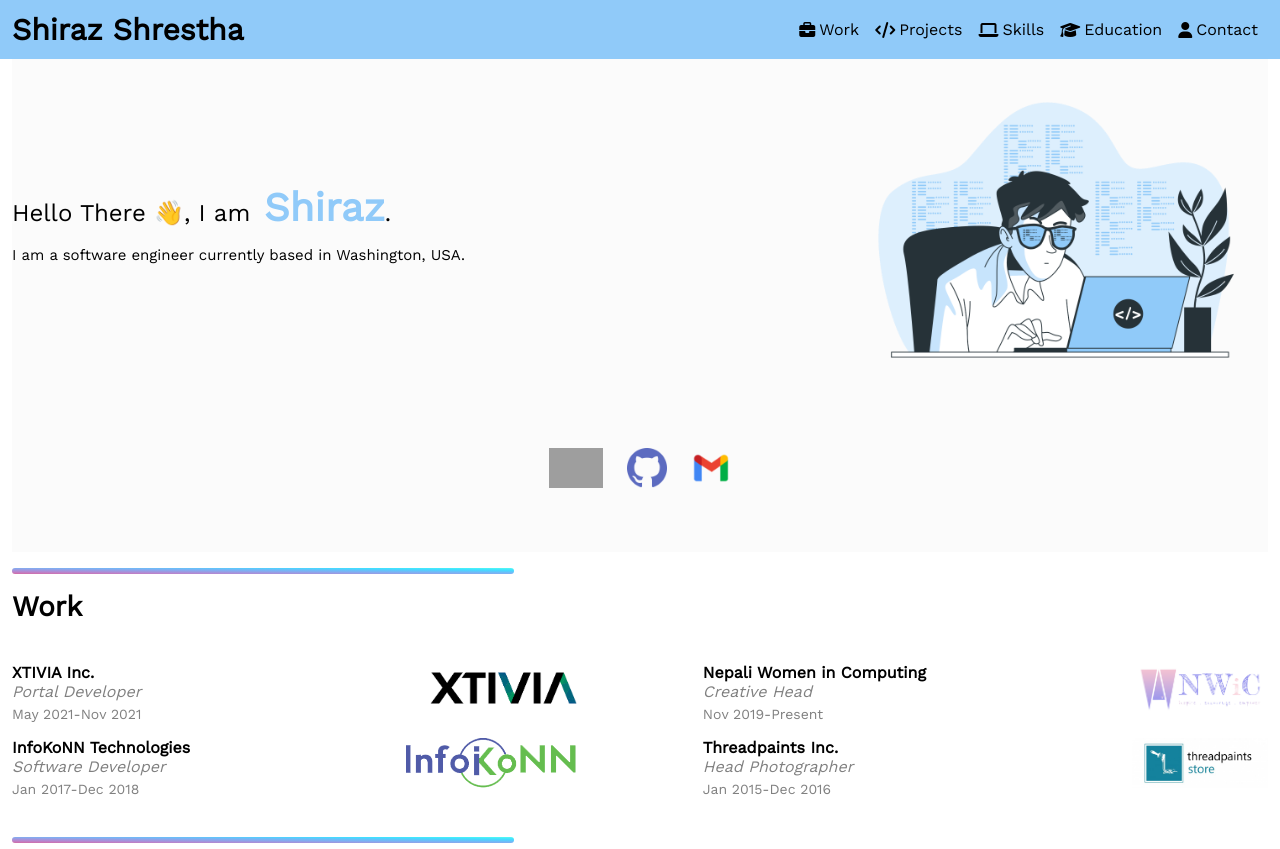
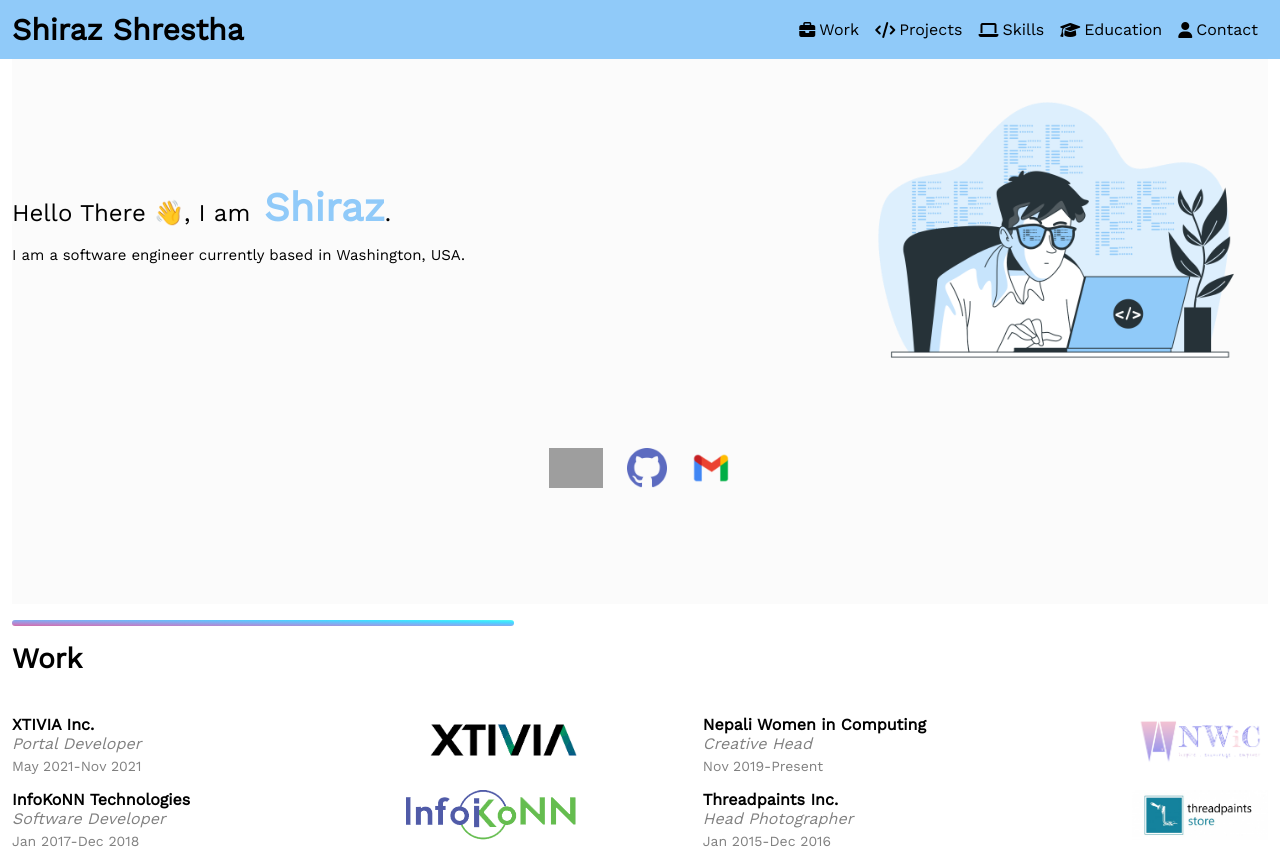
Before and after one commit to shirazshrestha/portfolio-website, a React (Create React App) app: page / in a window 1280 px wide. Shown: the top 849 px of the page. Built offline with nearby package versions, Linux system fonts and the light colour scheme; grey boxes are pictures that could not be loaded.

Commit message:
Changes in header and about css files

```diff
--- a/src/components/body/about/about.css
+++ b/src/components/body/about/about.css
@@ -1,5 +1,4 @@
 .about {
-    padding-bottom: 48px;
     background-color: #FBFBFB;
 }
 
@@ -49,3 +48,9 @@
         height: 320px;
     }
 }
+
+@media only screen and (min-width: 720px){
+    .about{
+        padding-bottom: 100px;
+    }
+}
--- a/src/components/header/header.css
+++ b/src/components/header/header.css
@@ -3,7 +3,6 @@
     justify-content: space-between;
     flex: 1;
     padding: 12px;
-    position: relative;
     align-items: center;
     background: #90CAF9;
 }
@@ -57,6 +56,7 @@
         position: fixed;
         left: 0;
         right: 0;
-        margin: 0 auto;
+        margin: auto;
     }
+
 }
```
